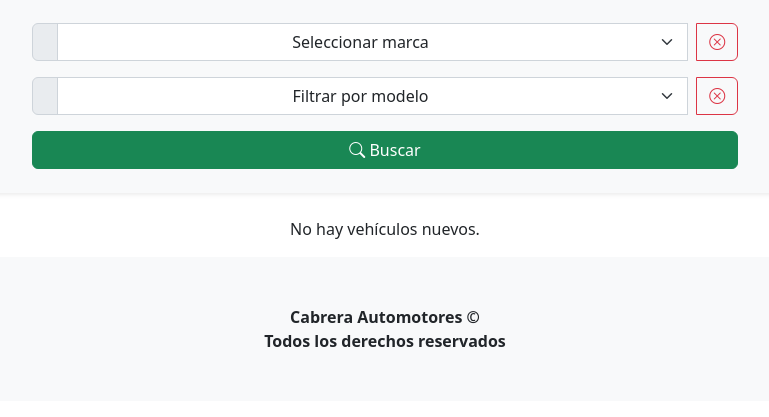
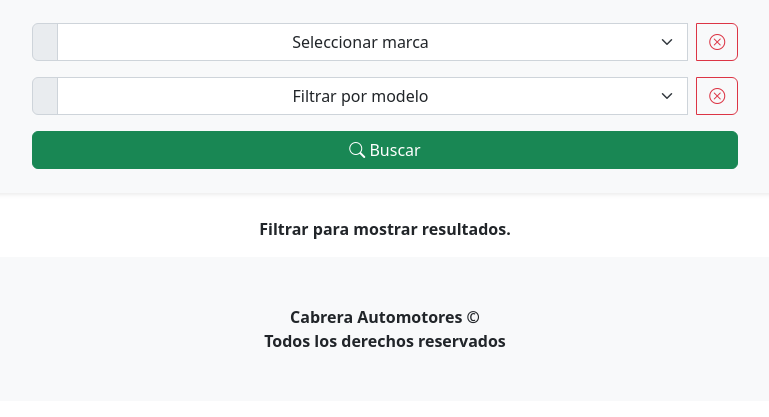
Before and after one commit to TCabrera98/ProyectoApp, a Django app: page /nuevos/ in a window 1280 px wide. Shown: the part 151-568 px from the top of the page, without its empty margins (255-1024 px from the left). Run offline with Django 5.2, Linux system fonts and the light colour scheme; some libraries are stand-ins or nearby versions.

Commit message:
add: actualizadas plantillas nuevos y usados

```diff
--- a/project/apps/Home/templates/Home/nuevos.html
+++ b/project/apps/Home/templates/Home/nuevos.html
@@ -76,7 +76,7 @@
             </div>
         </div>
         {% empty %}
-        <p class="text-center">No hay vehículos nuevos.</p>
+        <p class="text-center fw-bold">Filtrar para mostrar resultados.</p>
         {% endfor %}
     </div>
 </div>
--- a/project/apps/Home/templates/Home/usados.html
+++ b/project/apps/Home/templates/Home/usados.html
@@ -76,7 +76,7 @@
             </div>
         </div>
         {% empty %}
-        <p class="text-center">No hay vehículos nuevos.</p>
+        <p class="text-center fw-bold">Filtrar para mostrar resultados.</p>
         {% endfor %}
     </div>
 </div>
```
